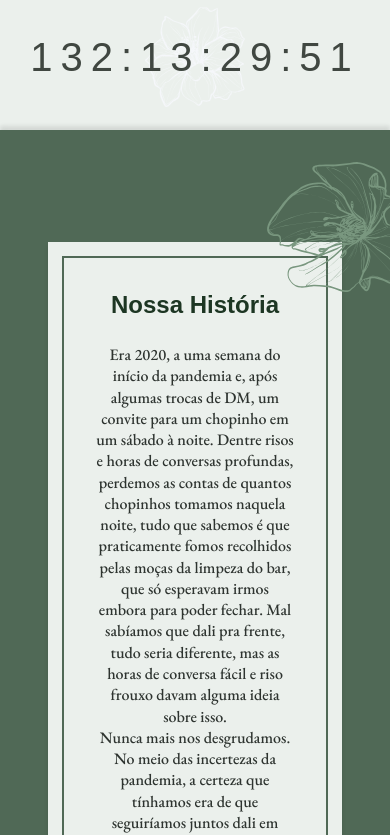
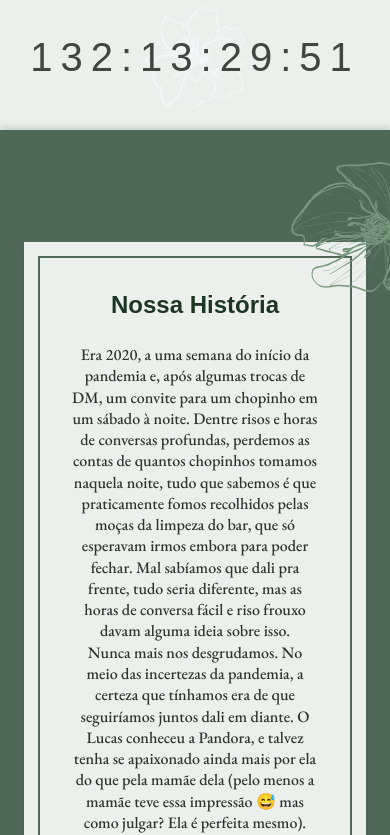
Before and after one commit to nokturnalplague/lucas-e-manu, a plain HTML site: page index.html in a window 390 px wide. Shown: the part 860-1695 px from the top of the page. Drawn offline with nearby package versions, Linux system fonts and the light colour scheme; a web font is replaced by a local one.

Commit message:
Alteração padding história

```diff
--- a/src/styles/home/historia.css
+++ b/src/styles/home/historia.css
@@ -69,7 +69,6 @@
   }
 }
 
-
 @media (max-width: 1000px) {
   .flower-2-left {
     width: 150px;
@@ -83,3 +82,9 @@
     right: -75px;
   }
 }
+
+@media (max-width: 1000px) {
+  .historia-bg {
+    padding: 7rem 1.5rem;
+  }
+}
```
Also changed, not shown: 16 other files.
